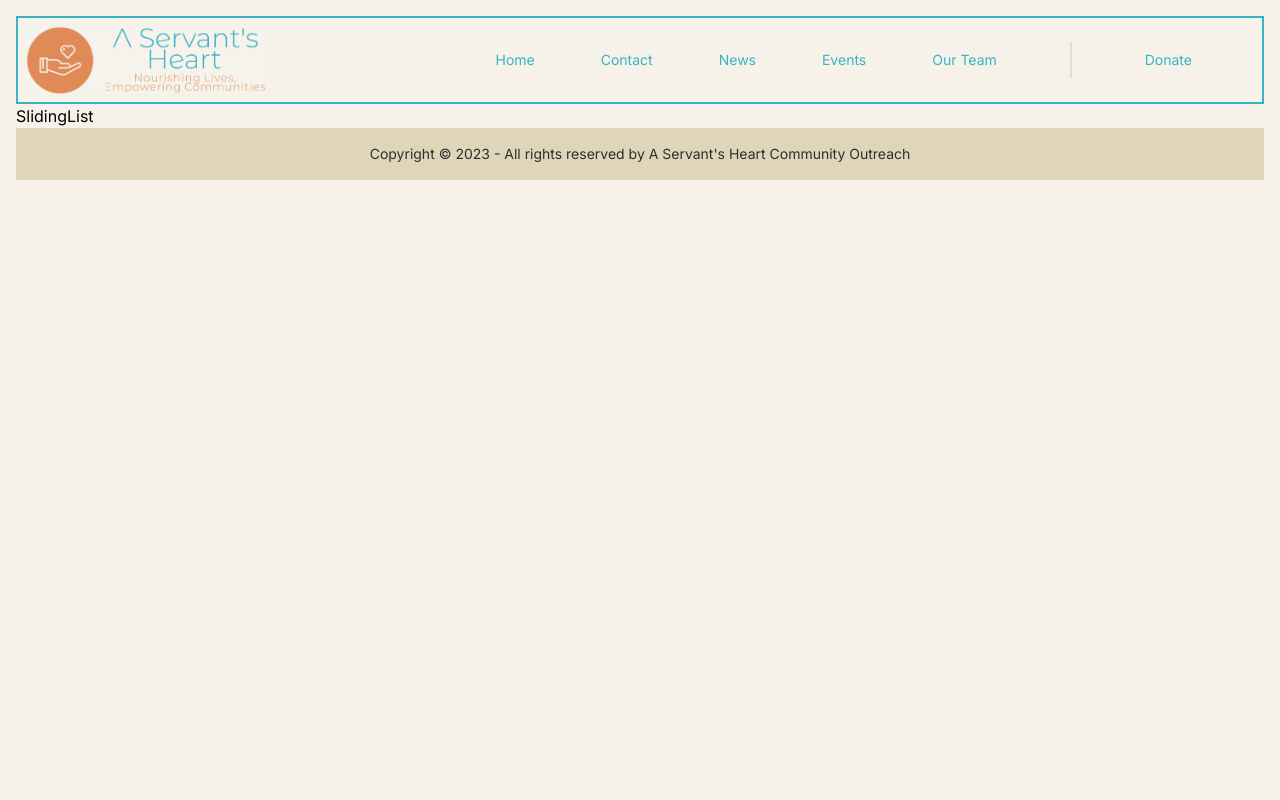
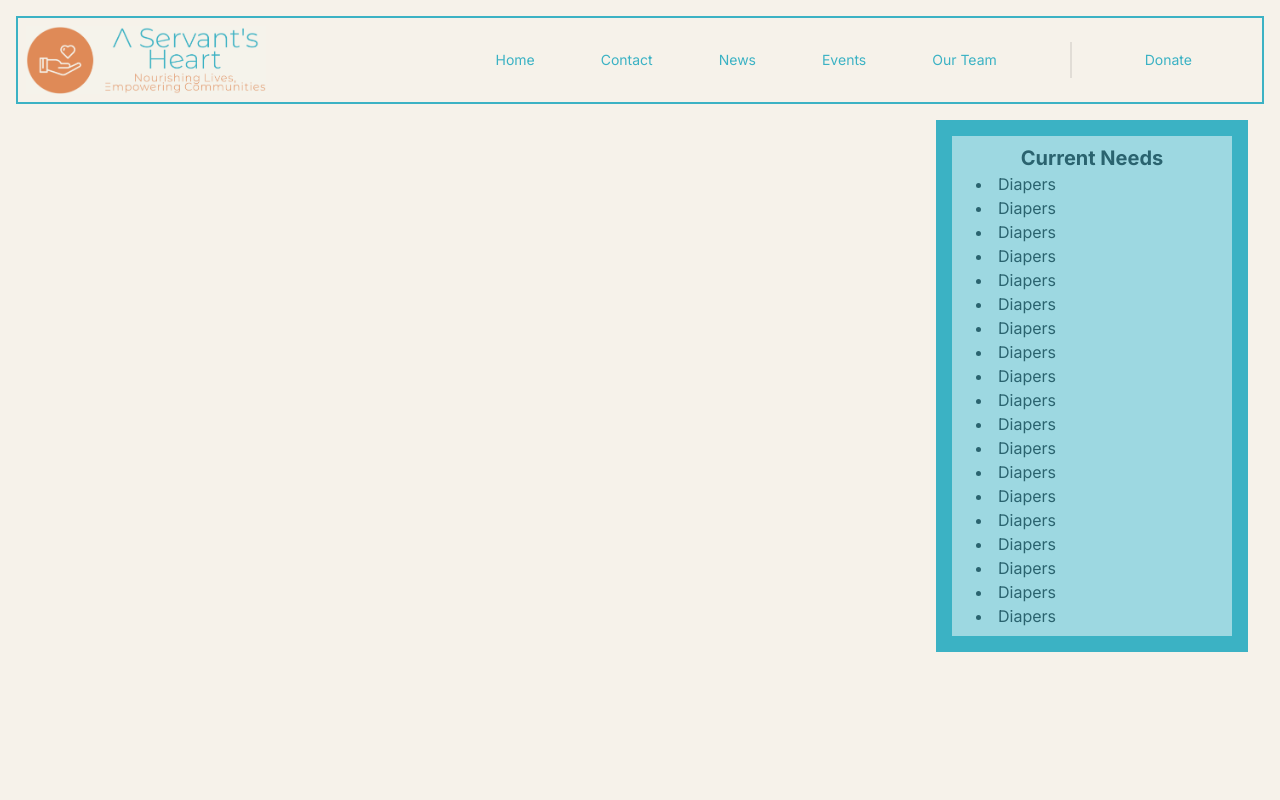
Before and after one commit to Jstanion/servants-heart, a Next.js app: page / in a window 1280 px wide. Shown: the top 800 px of the page. Built offline with nearby package versions, Linux system fonts and the light colour scheme.

Commit message:
added sliding list content and positioning properties

```diff
--- a/app/component/slidingList/SlidingList.jsx
+++ b/app/component/slidingList/SlidingList.jsx
@@ -1,9 +1,35 @@
-import React from 'react'
+import React from "react";
 
 const SlidingList = () => {
   return (
-    <div>SlidingList</div>
-  )
-}
+    <div className="sticky top-0 bottom-0">
+      <div className="absolute bg-primary right-0 w-1/4 m-4">
+        <div className="bg-primary m-4">
+          <ul className="bg-white opacity-50 text-neutral text-center font-bold text-xl list-disc list-inside p-2">Current Needs
+          <li className="text-base font-normal text-start pl-4">Diapers</li>
+          <li className="text-base font-normal text-start pl-4">Diapers</li>
+          <li className="text-base font-normal text-start pl-4">Diapers</li>
+          <li className="text-base font-normal text-start pl-4">Diapers</li>
+          <li className="text-base font-normal text-start pl-4">Diapers</li>
+          <li className="text-base font-normal text-start pl-4">Diapers</li>
+          <li className="text-base font-normal text-start pl-4">Diapers</li>
+          <li className="text-base font-normal text-start pl-4">Diapers</li>
+          <li className="text-base font-normal text-start pl-4">Diapers</li>
+          <li className="text-base font-normal text-start pl-4">Diapers</li>
+          <li className="text-base font-normal text-start pl-4">Diapers</li>
+          <li className="text-base font-normal text-start pl-4">Diapers</li>
+          <li className="text-base font-normal text-start pl-4">Diapers</li>
+          <li className="text-base font-normal text-start pl-4">Diapers</li>
+          <li className="text-base font-normal text-start pl-4">Diapers</li>
+          <li className="text-base font-normal text-start pl-4">Diapers</li>
+          <li className="text-base font-normal text-start pl-4">Diapers</li>
+          <li className="text-base font-normal text-start pl-4">Diapers</li>
+          <li className="text-base font-normal text-start pl-4">Diapers</li>
+          </ul>
+        </div>
+      </div>
+    </div>
+  );
+};
 
-export default SlidingList
+export default SlidingList;
--- a/app/page.js
+++ b/app/page.js
@@ -6,7 +6,7 @@ import SlidingList from "./component/slidingList/SlidingList";
 
 export default function Home() {
   return (
-    <main>
+    <main className="min-h-screen w-full">
       <SlidingList />
       {/* <HeroCommitment />
       <HeroMission />
```
